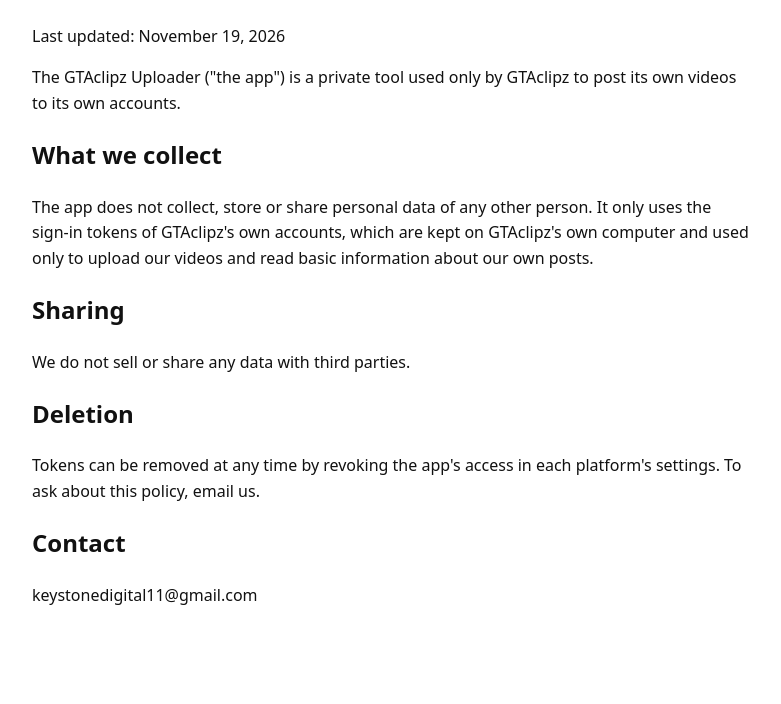
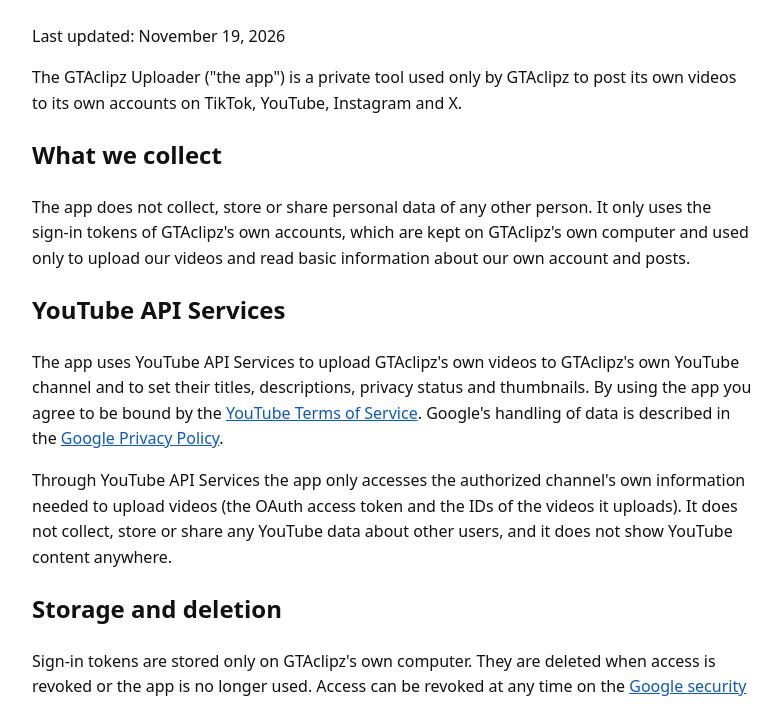
Before and after one commit to keystonedig11/keystonedig11.github.io, a plain HTML site: page privacy.html in a window 1280 px wide. Shown: the part 89-793 px from the top of the page, without its empty margins (248-1029 px from the left). Drawn offline with Linux system fonts and the light colour scheme.

Commit message:
Add files via upload

```diff
--- a/privacy.html
+++ b/privacy.html
@@ -6,21 +6,38 @@
 <title>GTAclipz Privacy Policy</title>
 <style>
  body{font-family:system-ui,Arial,sans-serif;max-width:720px;margin:40px auto;padding:0 16px;line-height:1.6;color:#111;background:#fff}
+ a{color:#0a58ca}
 </style>
 </head>
 <body>
 <h1>Privacy Policy</h1>
 <p>Last updated: November 19, 2026</p>
-<p>The GTAclipz Uploader ("the app") is a private tool used only by GTAclipz to post its own videos to its own accounts.</p>
+<p>The GTAclipz Uploader ("the app") is a private tool used only by GTAclipz to post its own videos to its own accounts
+on TikTok, YouTube, Instagram and X.</p>
+
 <h2>What we collect</h2>
 <p>The app does not collect, store or share personal data of any other person. It only uses the sign-in tokens of
 GTAclipz's own accounts, which are kept on GTAclipz's own computer and used only to upload our videos and read
-basic information about our own posts.</p>
+basic information about our own account and posts.</p>
+
+<h2>YouTube API Services</h2>
+<p>The app uses YouTube API Services to upload GTAclipz's own videos to GTAclipz's own YouTube channel and to set
+their titles, descriptions, privacy status and thumbnails. By using the app you agree to be bound by the
+<a href="https://www.youtube.com/t/terms">YouTube Terms of Service</a>. Google's handling of data is described in the
+<a href="https://policies.google.com/privacy">Google Privacy Policy</a>.</p>
+<p>Through YouTube API Services the app only accesses the authorized channel's own information needed to upload
+videos (the OAuth access token and the IDs of the videos it uploads). It does not collect, store or share any
+YouTube data about other users, and it does not show YouTube content anywhere.</p>
+
+<h2>Storage and deletion</h2>
+<p>Sign-in tokens are stored only on GTAclipz's own computer. They are deleted when access is revoked or the app is
+no longer used. Access can be revoked at any time on the
+<a href="https://security.google.com/settings/security/permissions">Google security settings page</a> (for YouTube)
+and in each platform's app settings. Any stored data is deleted within 30 days of revocation or on request by email.</p>
+
 <h2>Sharing</h2>
 <p>We do not sell or share any data with third parties.</p>
-<h2>Deletion</h2>
-<p>Tokens can be removed at any time by revoking the app's access in each platform's settings. To ask about this
-policy, email us.</p>
+
 <h2>Contact</h2>
 <p>keystonedigital11@gmail.com</p>
 </body>
```
Also changed, not shown: index.html (+6 -1 lines), terms.html (+4 -1 lines).
